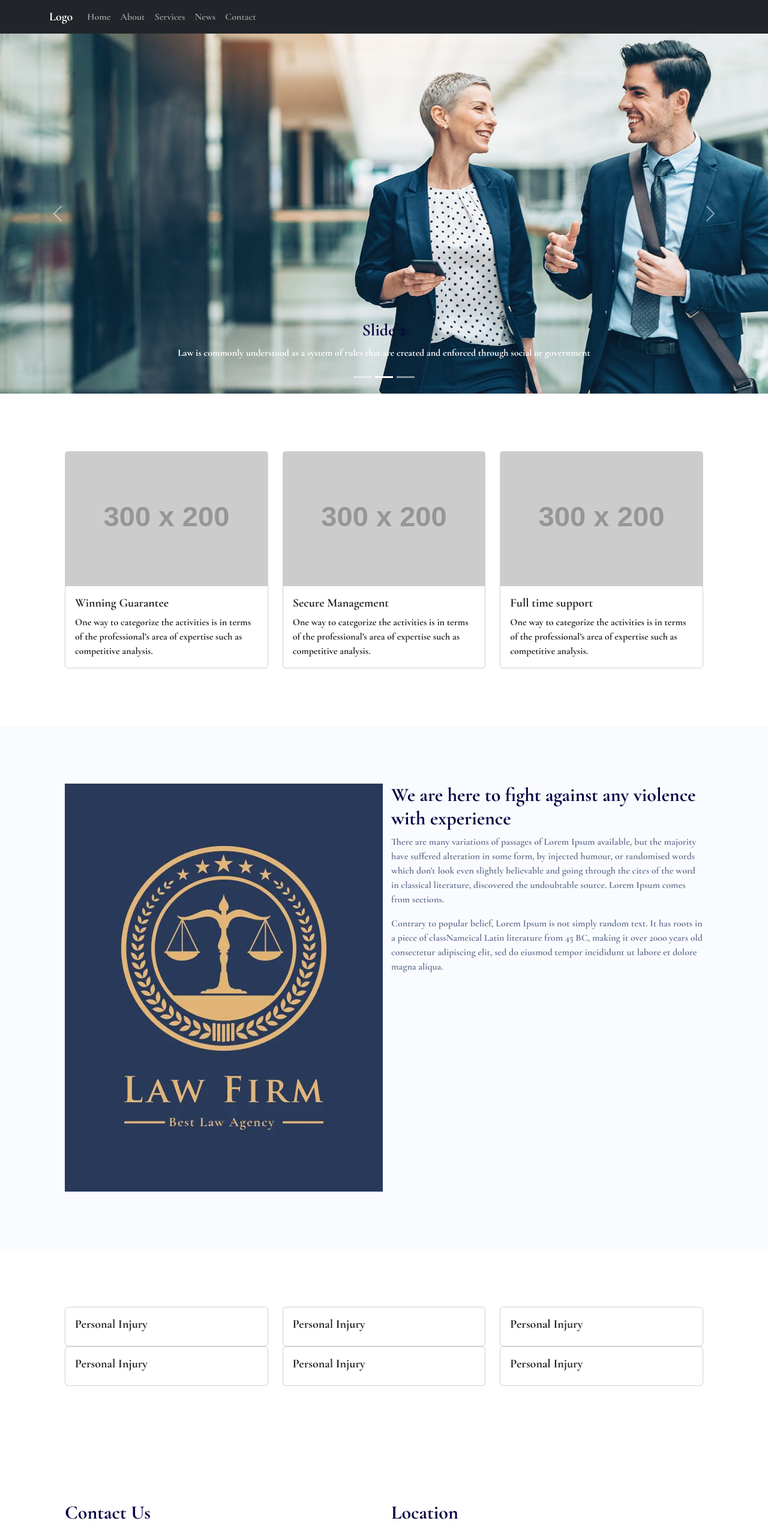
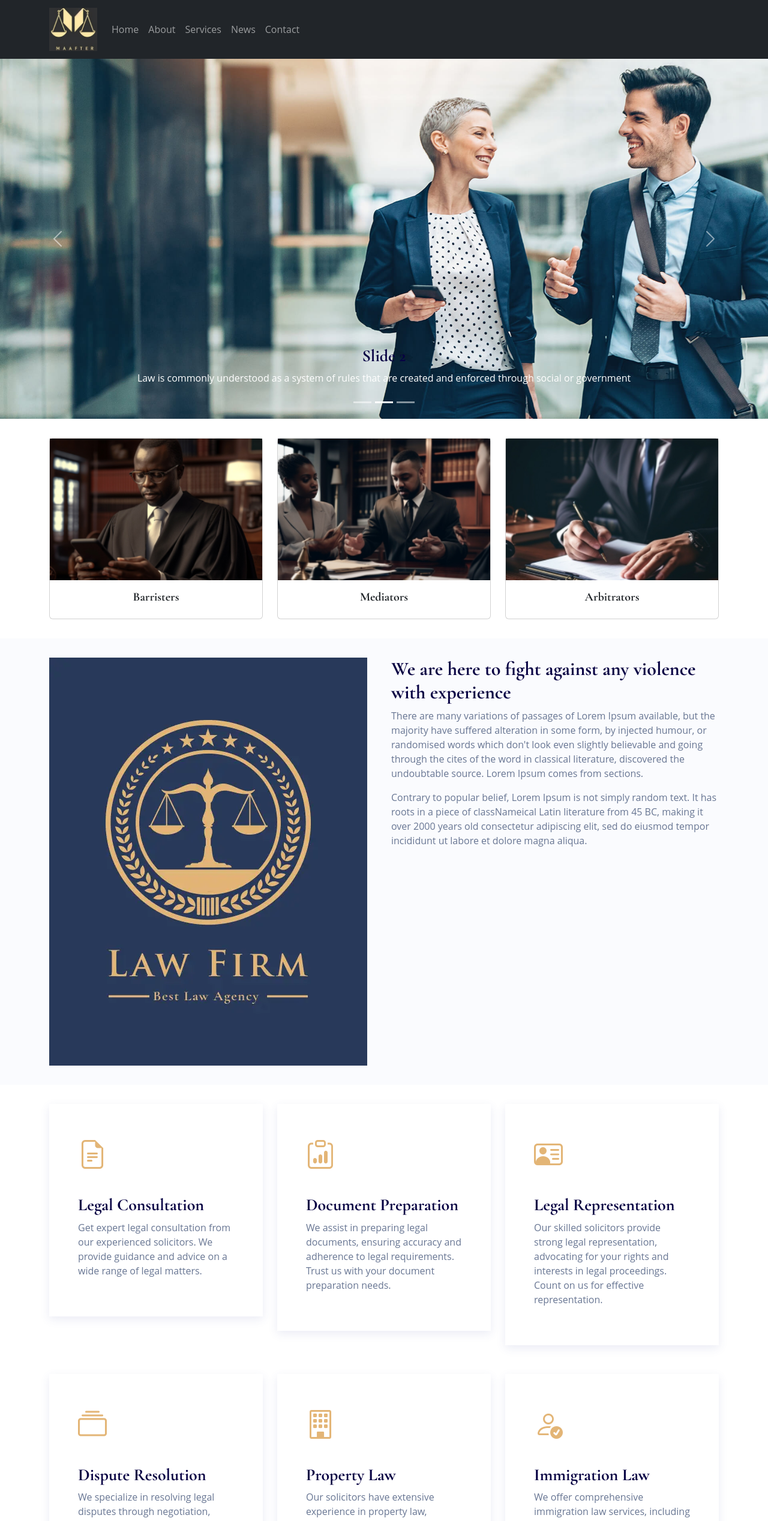
Before and after one commit to sanicodeplayground/solicitor-website, a React (Create React App) app: page / in a window 1280 px wide. Shown: the top 2535 px of the page at 60% size. Built offline with nearby package versions, Linux system fonts and the light colour scheme.

Commit message:
Link all pages

```diff
--- a/package.json
+++ b/package.json
@@ -10,11 +10,12 @@
     "@testing-library/react": "^11.2.7",
     "@testing-library/user-event": "^13.5.0",
     "bootstrap": "^5.3.0",
+    "bootstrap-icons": "^1.10.5",
     "history": "^5.3.0",
     "react": "^17.0.2",
     "react-bootstrap": "^2.7.4",
     "react-dom": "^17.0.2",
-    "react-router-dom": "^6.11.2",
+    "react-router-dom": "^5.3.0",
     "react-scripts": "^2.1.8",
     "web-vitals": "^2.1.4"
   },
--- a/src/App.css
+++ b/src/App.css
@@ -4,66 +4,58 @@
   src: url('../src/fonts/CormorantGaramond-Bold.ttf') format('truetype');
   /* Add more src declarations for other font formats (e.g., .woff, .woff2) */
 }
+@import url('https://fonts.googleapis.com/css2?family=Open+Sans:wght@400;700&display=swap');
 
 /* Variables */
 :root {
   --primary-color: #687693;
+  --secondary-color: #e3b576;
   --header-color: #070143;
   --light-color: #fafbfe;
   --font-weight-bold: bold;
   --font-weight-regular: normal;
 }
-
 body {
-  font-family: 'Cormorant Garamond', sans-serif;
+  font-family: 'Open Sans', sans-serif;
   font-size: normal;
   color: var(--primary-color);
 }
 h1, h2, h3, h4, h5, h6 {
+  font-family: 'Cormorant Garamond', sans-serif;
   color: var(--header-color);
   font-weight: var(--font-weight-bold);
 }
+/* Global styles */
 .section-padding {
-  padding: 6rem;
+  padding-top: 2rem;
+  padding-bottom: 2rem;
 }
 .section-bg-light {
   background-color: var(--light-color);
 }
-.App {
-  text-align: center;
+.navbar-brand {
+  width: 80px;
 }
-
-.App-logo {
-  height: 40vmin;
-  pointer-events: none;
+.navbar-brand img {
+  width: 100%;;
 }
-
+.features-section .feature-item {
+    background: #fff;
+    box-shadow: 0 5px 15px 0 rgba(62,65,159,.1);
+    padding: 3rem;
+    margin-bottom: 3rem;
+}
+.feature-item .bi {
+  color: var(--secondary-color);
+  font-size: 3rem;
+  display: block;
+  margin-bottom: 2rem;
+}
+.hero-section {
+  background: var(--header-color)
+}
 @media (prefers-reduced-motion: no-preference) {
   .App-logo {
     animation: App-logo-spin infinite 20s linear;
   }
 }
-
-.App-header {
-  background-color: #282c34;
-  min-height: 100vh;
-  display: flex;
-  flex-direction: column;
-  align-items: center;
-  justify-content: center;
-  font-size: calc(10px + 2vmin);
-  color: white;
-}
-
-.App-link {
-  color: #61dafb;
-}
-
-@keyframes App-logo-spin {
-  from {
-    transform: rotate(0deg);
-  }
-  to {
-    transform: rotate(360deg);
-  }
-}
--- a/src/App.js
+++ b/src/App.js
@@ -1,14 +1,29 @@
 import React from 'react';
+import { Route, BrowserRouter as Router, Switch } from 'react-router-dom';
+
+import AboutPage from './components/pages/AboutPage';
+import ContactPage from './components/pages/ContactPage';
+import HomePage from './components/pages/HomePage';
+import NewsPage from './components/pages/NewsPage';
+import ServicesPage from './components/pages/ServicesPage';
+import FooterSection from './components/shared/FooterSection';
 import Header from './components/shared/Header';
-
-import HomePage from './components/pages/HomePage';
 
 const App = () => {
   return (
-    <div>
-      <Header />
-      <HomePage />
-    </div>
+    <Router>
+      <div>
+        <Header />
+        <Switch>
+          <Route path="/" exact component={HomePage} />
+          <Route path="/about" component={AboutPage} />
+          <Route path="/services" component={ServicesPage} />
+          <Route path="/news" component={NewsPage} />
+          <Route path="/contact" component={ContactPage} />
+        </Switch>
+        <FooterSection />
+      </div>
+    </Router>
   );
 }
 
--- a/src/components/shared/ContactMapSection.js
+++ b/src/components/shared/ContactMapSection.js
@@ -15,7 +15,7 @@ const ContactMapSection = () => {
                 src="https://www.google.com/maps/embed?pb=!1m18!1m12!1m3!1d2483.607737090099!2d-0.1241657!3d51.5081129!2m3!1f0!2f0!3f0!3m2!1i1024!2i768!4f13.1!3m3!1m2!1s0x48761b51cda34821%3A0x5316db5e51e86220!2sLondon%20Eye!5e0!3m2!1sen!2sus!4v1624747829079!5m2!1sen!2sus"
                 allowFullScreen
                 loading="lazy"
-                style={{ width: '100%', height: '100%', border: '0' }}
+                style={{ width: '100%', height: '500px', border: '0' }}
               ></iframe>
             </div>
           </div>
--- a/src/components/shared/FeaturesSection.js
+++ b/src/components/shared/FeaturesSection.js
@@ -1,35 +1,36 @@
 import React from 'react';
+import featuresImage1 from '../../images/features-1.jpg';
+import featuresImage2 from '../../images/features-2.jpg';
+import featuresImage3 from '../../images/features-3.jpg';
 
 const FeaturesSection = () => {
   return (
-
     <section className="cards-section section-padding">
       <div className="container">
         <div className="row">
           <div className="col">
             <div className="card">
-          <img src="https://via.placeholder.com/300x200" alt="Reduce Time" />
-          <div class="card-body">
-            <h5 class="card-title">Winning Guarantee</h5>
-            <p class="card-text">One way to categorize the activities is in terms of the professional’s area of expertise such as competitive analysis.</p>
+              <img src={featuresImage1} alt="Feature 1" />
+              <div className="card-body">
+                <h5 className="card-title text-center">Barristers</h5>
+
               </div>
             </div>
           </div>
           <div className="col">
             <div className="card">
-          <img src="https://via.placeholder.com/300x200" alt="Reduce Time" />
-          <div class="card-body">
-            <h5 class="card-title">Secure Management</h5>
-            <p class="card-text">One way to categorize the activities is in terms of the professional’s area of expertise such as competitive analysis.</p>
+              <img src={featuresImage2} alt="Feature 2" />
+              <div className="card-body">
+                <h5 className="card-title text-center">Mediators</h5>
+
               </div>
             </div>
           </div>
           <div className="col">
             <div className="card">
-          <img src="https://via.placeholder.com/300x200" alt="Reduce Time" />
-          <div class="card-body">
-            <h5 class="card-title">Full time support</h5>
-            <p class="card-text">One way to categorize the activities is in terms of the professional’s area of expertise such as competitive analysis.</p>
+              <img src={featuresImage3} alt="Feature 3" />
+              <div className="card-body">
+                <h5 className="card-title text-center">Arbitrators</h5>
               </div>
             </div>
           </div>
@@ -38,4 +39,5 @@ const FeaturesSection = () => {
     </section>
   );
 };
+
 export default FeaturesSection;
--- /dev/null
+++ b/src/components/shared/FooterSection.js
@@ -0,0 +1,30 @@
+import React from 'react';
+
+const Footer = () => {
+  return (
+    <footer className="bg-dark text-white py-4">
+      <div className="container text-center">
+        <ul className="list-inline mb-3">
+          <li className="list-inline-item">
+            <a className="text-white" href="#">Home</a>
+          </li>
+          <li className="list-inline-item">
+            <a className="text-white" href="#">About</a>
+          </li>
+          <li className="list-inline-item">
+            <a className="text-white" href="#">Services</a>
+          </li>
+          <li className="list-inline-item">
+            <a className="text-white" href="#">News</a>
+          </li>
+          <li className="list-inline-item">
+            <a className="text-white" href="#">Contact</a>
+          </li>
+        </ul>
+        <p className="mb-0">© 2023 Company, Inc.</p>
+      </div>
+    </footer>
+  );
+}
+
+export default Footer;
--- a/src/components/shared/Header.js
+++ b/src/components/shared/Header.js
@@ -1,10 +1,13 @@
 import React from 'react';
-
+import { Link } from 'react-router-dom';
+import logo from '../../images/logo.png';
 const Header = () => {
   return (
     <header className="navbar navbar-expand-lg navbar-dark bg-dark">
-  <div className="container">
-  <a className="navbar-brand" href="#">Logo</a>
+      <div className="container d-flex justify-content-between align-items-center">
+        <a className="navbar-brand" href="#">
+          <img src={logo} alt="Logo" /> {/* Replace "logo.png" with the path to your logo image */}
+        </a>
         <button
           className="navbar-toggler"
           type="button"
@@ -17,21 +20,21 @@ return (
           <span className="navbar-toggler-icon"></span>
         </button>
         <div className="collapse navbar-collapse" id="navbarNav">
-  <ul className="navbar-nav">
+        <ul className="navbar-nav ml-auto">
   <li className="nav-item">
-  <a className="nav-link" href="#">Home</a>
+    <Link className="nav-link" to="/">Home</Link>
   </li>
   <li className="nav-item">
-  <a className="nav-link" href="#">About</a>
+    <Link className="nav-link" to="/about">About</Link>
   </li>
   <li className="nav-item">
-  <a className="nav-link" href="#">Services</a>
+    <Link className="nav-link" to="/services">Services</Link>
   </li>
   <li className="nav-item">
-  <a className="nav-link" href="#">News</a>
+    <Link className="nav-link" to="/news">News</Link>
   </li>
   <li className="nav-item">
-  <a className="nav-link" href="#">Contact</a>
+    <Link className="nav-link" to="/contact">Contact</Link>
   </li>
 </ul>
         </div>
--- a/src/components/shared/ServicesSection.js
+++ b/src/components/shared/ServicesSection.js
@@ -2,53 +2,49 @@ import React from 'react';
 
 const ServicesSection = () => {
   return (
-
-<section className="cards-section section-padding">
+    <section className="features-section section-padding">
       <div className="container">
-
         <div className="row">
-        <div className="col">
-          <div className="card">
-          <div class="card-body">
-            <h5 class="card-title">Personal Injury</h5>
+          <div className="col-lg-4 col-md-6">
+            <div className="feature-item">
+            <i className="bi bi-file-earmark-text"></i>
+              <h3>Legal Consultation</h3>
+              <p>Get expert legal consultation from our experienced solicitors. We provide guidance and advice on a wide range of legal matters.</p>
             </div>
           </div>
-        </div>
-        <div className="col">
-          <div className="card">
-          <div class="card-body">
-            <h5 class="card-title">Personal Injury</h5>
+          <div className="col-lg-4 col-md-6">
+            <div className="feature-item">
+              <i class="bi bi-clipboard-data"></i>
+              <h3>Document Preparation</h3>
+              <p>We assist in preparing legal documents, ensuring accuracy and adherence to legal requirements. Trust us with your document preparation needs.</p>
             </div>
           </div>
-        </div>
-        <div className="col">
-          <div className="card">
-          <div class="card-body">
-            <h5 class="card-title">Personal Injury</h5>
+          <div className="col-lg-4 col-md-6">
+            <div className="feature-item">
+              <i class="bi bi-person-vcard"></i>
+              <h3>Legal Representation</h3>
+              <p>Our skilled solicitors provide strong legal representation, advocating for your rights and interests in legal proceedings. Count on us for effective representation.</p>
             </div>
           </div>
+          <div className="col-lg-4 col-md-6">
+            <div className="feature-item">
+              <i class="bi bi-collection"></i>
+              <h3>Dispute Resolution</h3>
+              <p>We specialize in resolving legal disputes through negotiation, mediation, or litigation. Let us help you find a favorable resolution to your legal conflicts.</p>
             </div>
           </div>
-      <div className="row">
-        <div className="col">
-          <div className="card">
-          <div class="card-body">
-            <h5 class="card-title">Personal Injury</h5>
+          <div className="col-lg-4 col-md-6">
+            <div className="feature-item">
+              <i class="bi bi-building"></i>
+              <h3>Property Law</h3>
+              <p>Our solicitors have extensive experience in property law, including conveyancing, leases, and property disputes. Trust us for all your property-related legal needs.</p>
             </div>
           </div>
-        </div>
-        <div className="col">
-          <div className="card">
-          <div class="card-body">
-            <h5 class="card-title">Personal Injury</h5>
-            </div>
-          </div>
-        </div>
-        <div className="col">
-          <div className="card">
-          <div class="card-body">
-            <h5 class="card-title">Personal Injury</h5>
-            </div>
+          <div className="col-lg-4 col-md-6">
+            <div className="feature-item">
+              <i className="bi bi-person-check"></i>
+              <h3>Immigration Law</h3>
+              <p>We offer comprehensive immigration law services, including visa applications, appeals, and advice on immigration matters. Our solicitors are here to assist you throughout the process.</p>
             </div>
           </div>
         </div>
--- a/src/index.js
+++ b/src/index.js
@@ -1,4 +1,6 @@
+import 'bootstrap-icons/font/bootstrap-icons.css';
 import 'bootstrap/dist/css/bootstrap.min.css';
+
 import React from "react";
 import ReactDOM from "react-dom";
 import App from "./App";
```
Also changed, not shown: src/components/pages/ContactPage.js (+8 -4 lines), src/components/pages/ServicesPage.js (+6 -4 lines), 1 other file (tests, documents, lock files or other folders). Lines whose indentation alone changed are shown as unchanged.
